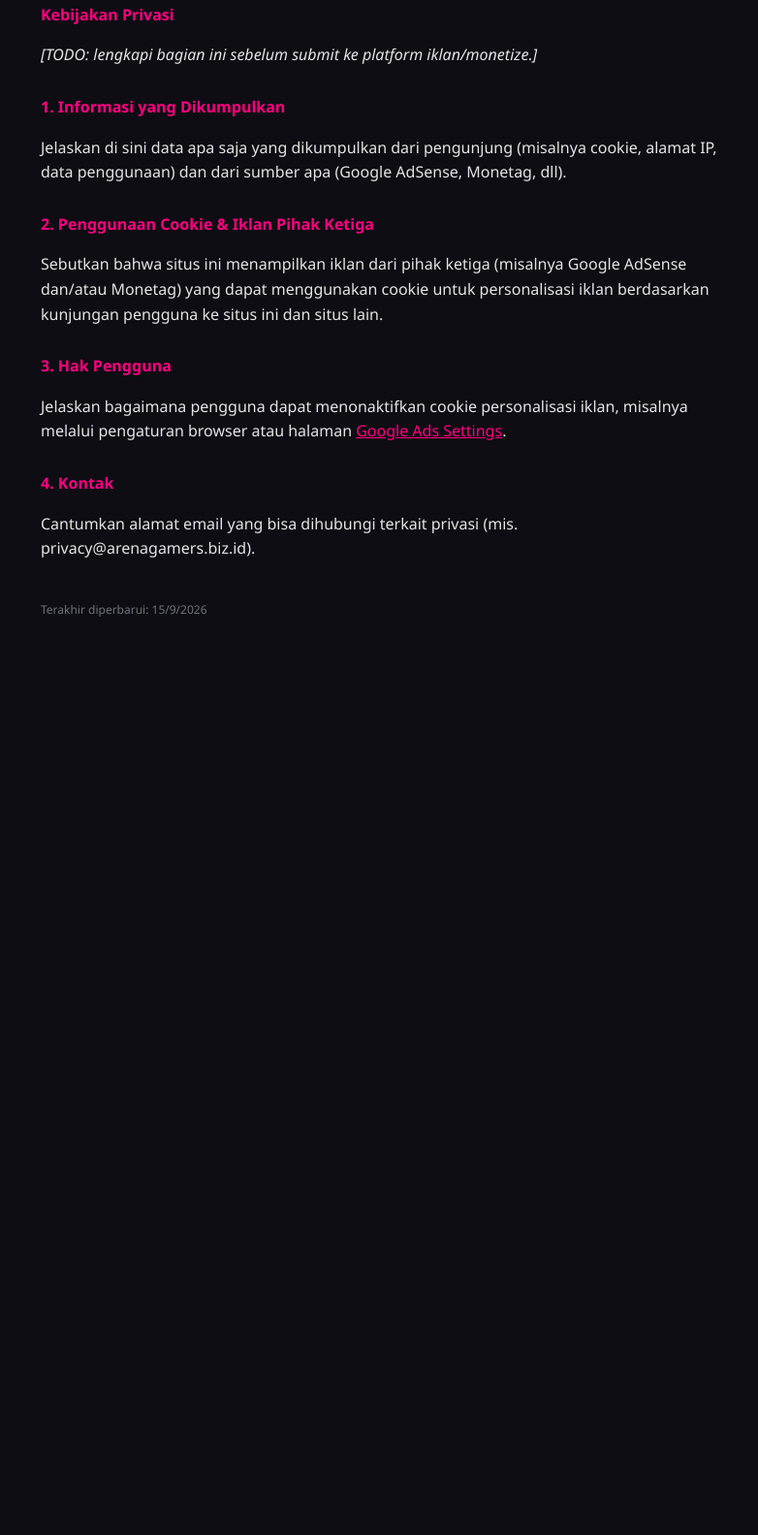
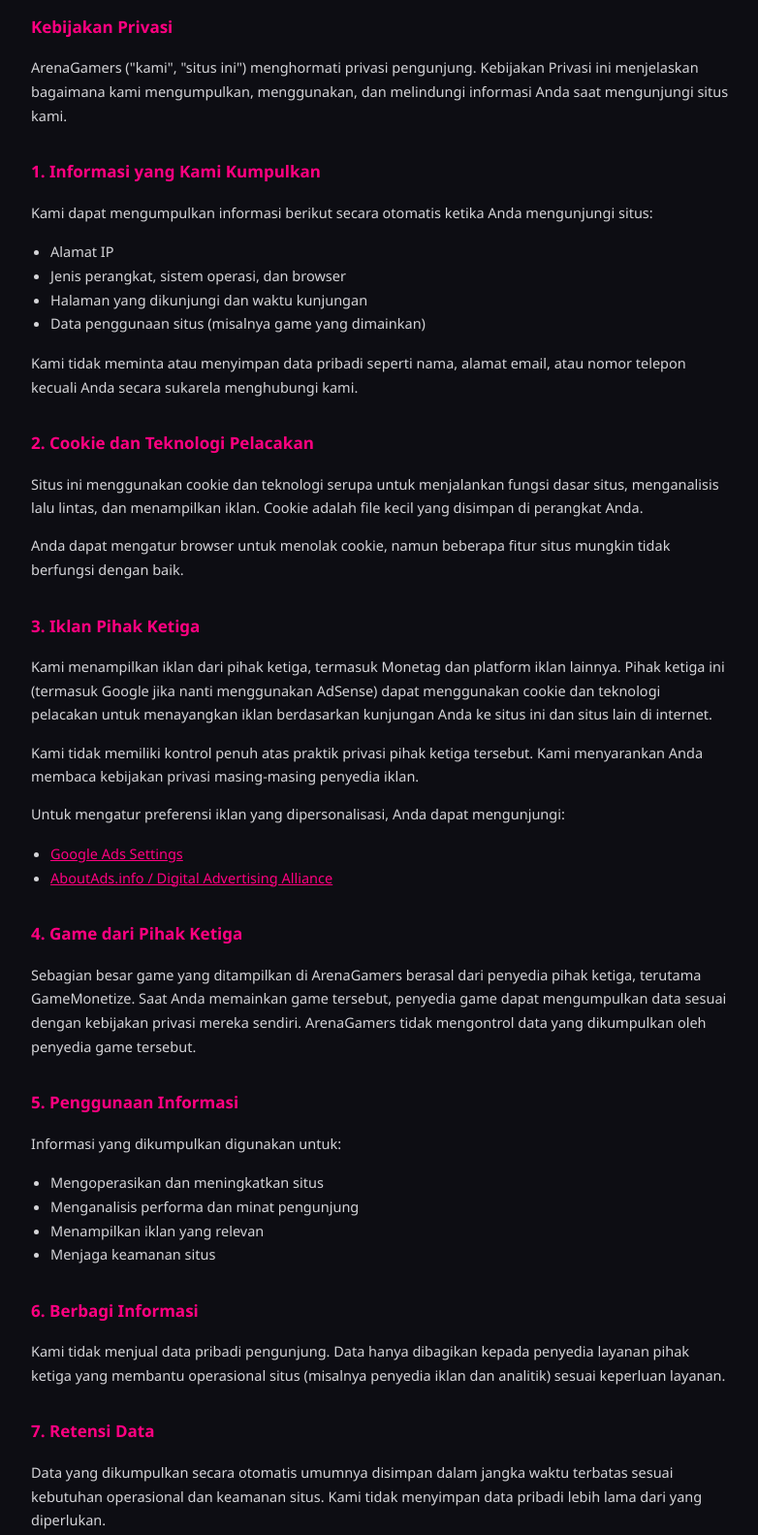
Before and after one commit to husinyaher-ctrl/arenagamers-site, a plain HTML site: page privacy.html in a window 1280 px wide. Shown: the part 157-1740 px from the top of the page at 97% size, without its empty margins (248-1030 px from the left). Before the commit the page ends 867 px from the top, so only its background shows below. Drawn offline with Linux system fonts and the light colour scheme.

Commit message:
Add files via upload

```diff
--- a/privacy.html
+++ b/privacy.html
@@ -6,14 +6,17 @@
     <title>Kebijakan Privasi - ArenaGamers</title>
     <link rel="icon" type="image/png" href="icon-192.png">
     <style>
-        body { font-family: 'Segoe UI', sans-serif; background:#0d0d13; color:#e4e4e7; margin:0; padding:0; line-height:1.6; }
+        body { font-family: 'Segoe UI', sans-serif; background:#0d0d13; color:#e4e4e7; margin:0; padding:0; line-height:1.7; }
         header { background:#161622; padding:14px 16px; border-bottom:3px solid #ff0080; display:flex; align-items:center; gap:10px; }
         header img { width:30px; height:30px; border-radius:8px; }
         header h1 { margin:0; color:#ff0080; font-size:20px; }
-        main { max-width: 700px; margin: 0 auto; padding: 20px 18px 60px; }
-        h2 { color:#ff0080; font-size:16px; margin-top:28px; }
+        main { max-width: 720px; margin: 0 auto; padding: 20px 18px 60px; }
+        h2 { color:#ff0080; font-size:17px; margin-top:32px; margin-bottom:10px; }
+        p, li { font-size:14.5px; color:#d4d4d8; }
+        ul { padding-left: 20px; }
         a { color:#ff0080; }
-        .btn-kembali { display:inline-block; margin-bottom:16px; color:white; text-decoration:none; background:#27272a; padding:6px 14px; border-radius:6px; font-size:13px; }
+        .btn-kembali { display:inline-block; margin-bottom:18px; color:white; text-decoration:none; background:#27272a; padding:7px 14px; border-radius:6px; font-size:13px; }
+        .update { color:#71717a; font-size:12.5px; margin-top:40px; }
     </style>
 </head>
 <body>
@@ -23,23 +26,62 @@
     </header>
     <main>
         <a href="index.html" class="btn-kembali">◀ Kembali</a>
+
         <h2>Kebijakan Privasi</h2>
-        <p><em>[TODO: lengkapi bagian ini sebelum submit ke platform iklan/monetize.]</em></p>
+        <p>ArenaGamers ("kami", "situs ini") menghormati privasi pengunjung. Kebijakan Privasi ini menjelaskan bagaimana kami mengumpulkan, menggunakan, dan melindungi informasi Anda saat mengunjungi situs kami.</p>
 
-        <h2>1. Informasi yang Dikumpulkan</h2>
-        <p>Jelaskan di sini data apa saja yang dikumpulkan dari pengunjung (misalnya cookie, alamat IP, data penggunaan) dan dari sumber apa (Google AdSense, Monetag, dll).</p>
+        <h2>1. Informasi yang Kami Kumpulkan</h2>
+        <p>Kami dapat mengumpulkan informasi berikut secara otomatis ketika Anda mengunjungi situs:</p>
+        <ul>
+            <li>Alamat IP</li>
+            <li>Jenis perangkat, sistem operasi, dan browser</li>
+            <li>Halaman yang dikunjungi dan waktu kunjungan</li>
+            <li>Data penggunaan situs (misalnya game yang dimainkan)</li>
+        </ul>
+        <p>Kami tidak meminta atau menyimpan data pribadi seperti nama, alamat email, atau nomor telepon kecuali Anda secara sukarela menghubungi kami.</p>
 
-        <h2>2. Penggunaan Cookie & Iklan Pihak Ketiga</h2>
-        <p>Sebutkan bahwa situs ini menampilkan iklan dari pihak ketiga (misalnya Google AdSense dan/atau Monetag) yang dapat menggunakan cookie untuk personalisasi iklan berdasarkan kunjungan pengguna ke situs ini dan situs lain.</p>
+        <h2>2. Cookie dan Teknologi Pelacakan</h2>
+        <p>Situs ini menggunakan cookie dan teknologi serupa untuk menjalankan fungsi dasar situs, menganalisis lalu lintas, dan menampilkan iklan. Cookie adalah file kecil yang disimpan di perangkat Anda.</p>
+        <p>Anda dapat mengatur browser untuk menolak cookie, namun beberapa fitur situs mungkin tidak berfungsi dengan baik.</p>
 
-        <h2>3. Hak Pengguna</h2>
-        <p>Jelaskan bagaimana pengguna dapat menonaktifkan cookie personalisasi iklan, misalnya melalui pengaturan browser atau halaman <a href="https://adssettings.google.com" target="_blank" rel="noopener">Google Ads Settings</a>.</p>
+        <h2>3. Iklan Pihak Ketiga</h2>
+        <p>Kami menampilkan iklan dari pihak ketiga, termasuk Monetag dan platform iklan lainnya. Pihak ketiga ini (termasuk Google jika nanti menggunakan AdSense) dapat menggunakan cookie dan teknologi pelacakan untuk menayangkan iklan berdasarkan kunjungan Anda ke situs ini dan situs lain di internet.</p>
+        <p>Kami tidak memiliki kontrol penuh atas praktik privasi pihak ketiga tersebut. Kami menyarankan Anda membaca kebijakan privasi masing-masing penyedia iklan.</p>
+        <p>Untuk mengatur preferensi iklan yang dipersonalisasi, Anda dapat mengunjungi:</p>
+        <ul>
+            <li><a href="https://adssettings.google.com" target="_blank" rel="noopener">Google Ads Settings</a></li>
+            <li><a href="https://www.aboutads.info/choices/" target="_blank" rel="noopener">AboutAds.info / Digital Advertising Alliance</a></li>
+        </ul>
 
-        <h2>4. Kontak</h2>
-        <p>Cantumkan alamat email yang bisa dihubungi terkait privasi (mis. privacy@arenagamers.biz.id).</p>
+        <h2>4. Game dari Pihak Ketiga</h2>
+        <p>Sebagian besar game yang ditampilkan di ArenaGamers berasal dari penyedia pihak ketiga, terutama GameMonetize. Saat Anda memainkan game tersebut, penyedia game dapat mengumpulkan data sesuai dengan kebijakan privasi mereka sendiri. ArenaGamers tidak mengontrol data yang dikumpulkan oleh penyedia game tersebut.</p>
 
-        <p style="color:#71717a; font-size:12px; margin-top:40px;">Terakhir diperbarui: <span id="tgl"></span></p>
+        <h2>5. Penggunaan Informasi</h2>
+        <p>Informasi yang dikumpulkan digunakan untuk:</p>
+        <ul>
+            <li>Mengoperasikan dan meningkatkan situs</li>
+            <li>Menganalisis performa dan minat pengunjung</li>
+            <li>Menampilkan iklan yang relevan</li>
+            <li>Menjaga keamanan situs</li>
+        </ul>
+
+        <h2>6. Berbagi Informasi</h2>
+        <p>Kami tidak menjual data pribadi pengunjung. Data hanya dibagikan kepada penyedia layanan pihak ketiga yang membantu operasional situs (misalnya penyedia iklan dan analitik) sesuai keperluan layanan.</p>
+
+        <h2>7. Retensi Data</h2>
+        <p>Data yang dikumpulkan secara otomatis umumnya disimpan dalam jangka waktu terbatas sesuai kebutuhan operasional dan keamanan situs. Kami tidak menyimpan data pribadi lebih lama dari yang diperlukan.</p>
+
+        <h2>8. Privasi Anak-Anak</h2>
+        <p>Situs ini tidak ditujukan khusus untuk anak di bawah usia 13 tahun. Kami tidak dengan sengaja mengumpulkan data pribadi dari anak di bawah 13 tahun. Jika Anda adalah orang tua atau wali dan mengetahui bahwa anak Anda memberikan data kepada kami, silakan hubungi kami agar data tersebut dapat dihapus.</p>
+
+        <h2>9. Perubahan Kebijakan</h2>
+        <p>Kami dapat memperbarui Kebijakan Privasi ini dari waktu ke waktu. Perubahan akan diposting di halaman ini beserta tanggal pembaruan terbaru. Penggunaan terus-menerus atas situs setelah perubahan berarti Anda menerima kebijakan yang diperbarui.</p>
+
+        <h2>10. Hubungi Kami</h2>
+        <p>Jika Anda memiliki pertanyaan mengenai Kebijakan Privasi ini, silakan hubungi kami melalui email: <strong>privacy@arenagamers.biz.id</strong></p>
+
+        <p class="update">Terakhir diperbarui: <span id="tgl"></span></p>
     </main>
-    <script>document.getElementById('tgl').textContent = new Date().toLocaleDateString('id-ID');</script>
+    <script>document.getElementById('tgl').textContent = new Date().toLocaleDateString('id-ID', {day:'numeric', month:'long', year:'numeric'});</script>
 </body>
 </html>
```
